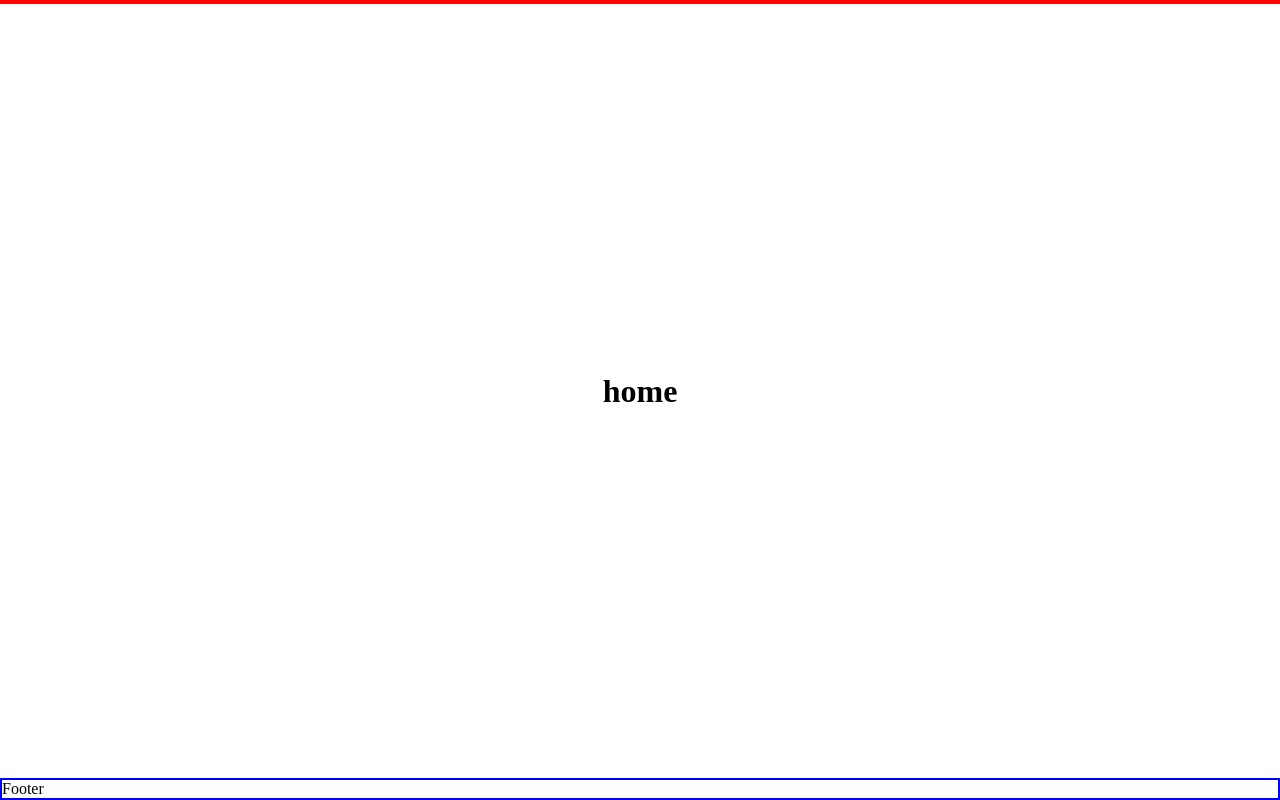
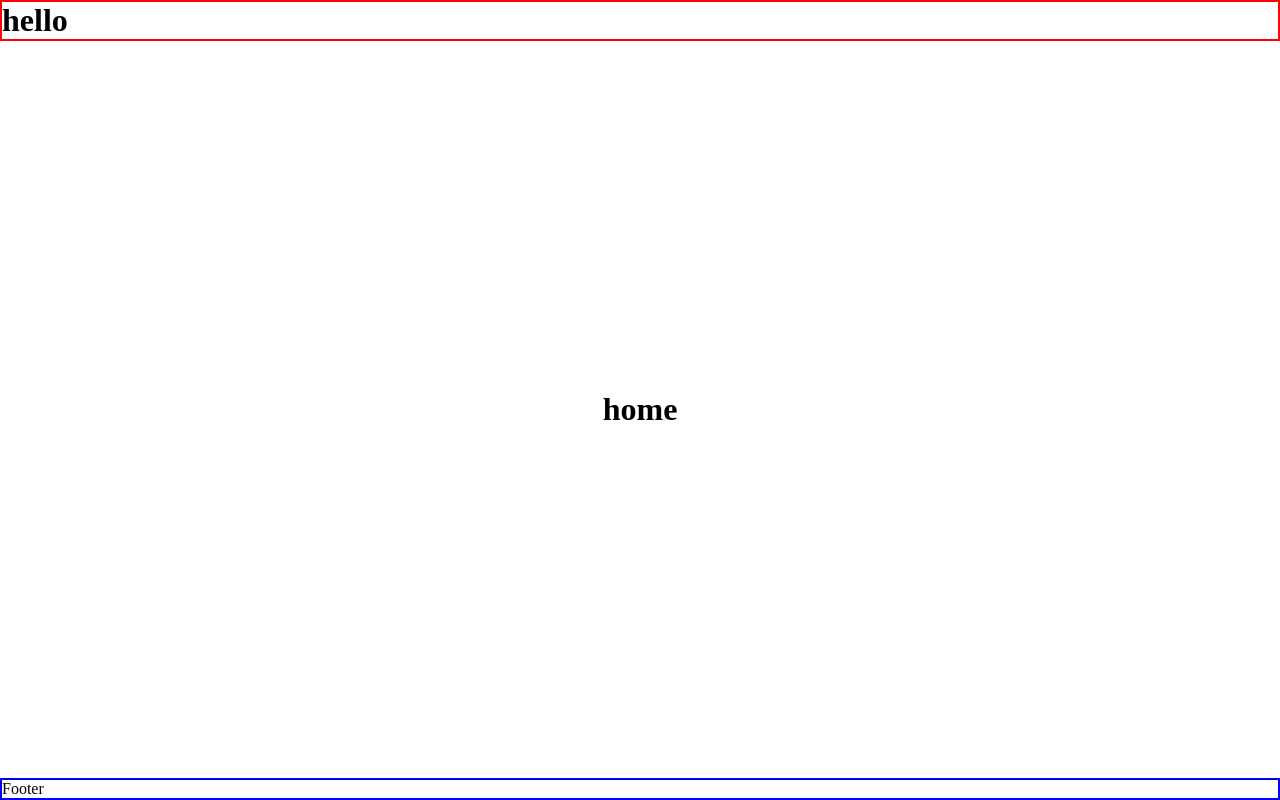
Before and after one commit to mambachristophersteven/selmart-copy, a React (Vite) app: page / in a window 1280 px wide. Built offline with nearby package versions, Linux system fonts and the light colour scheme.

Commit message:
navbar update

```diff
--- a/src/Components/Navbar/Navbar.jsx
+++ b/src/Components/Navbar/Navbar.jsx
@@ -1,18 +1,10 @@
 import styles from './Navbar.module.css'
-import categories from '../../assets/categories'
 
 const Navbar = () => {
   return (
     <div className={styles.navbar}>
-        {
-          categories.map((categoryItem,i)=>{
-              <div className={styles.categories} key={i}>
-                  <h1>{categoryItem.id}</h1>
-                  <h1>{categoryItem.name}</h1>
-                  <img src={categoryItem.image} alt="" />
-              </div>
-          })
-        }
+      <h1>hello</h1>
+
     </div>
   )
 }
```
